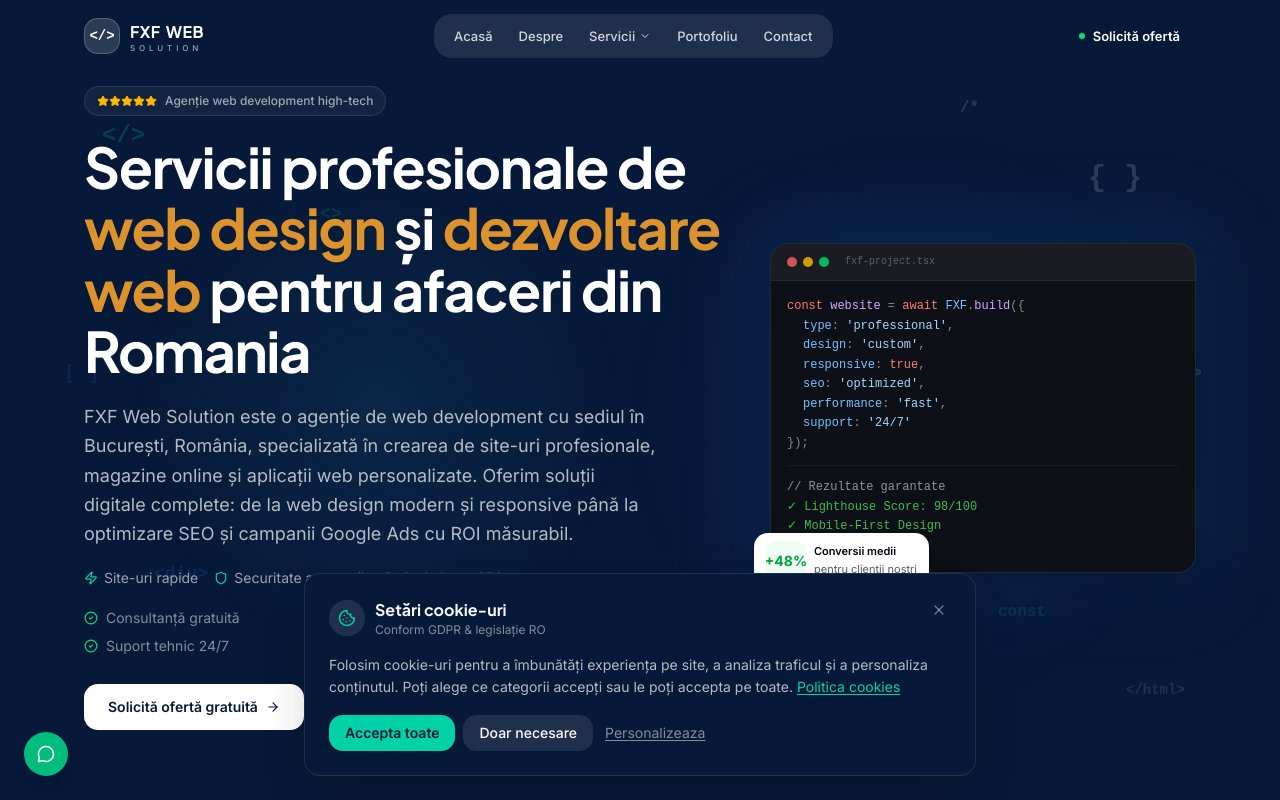
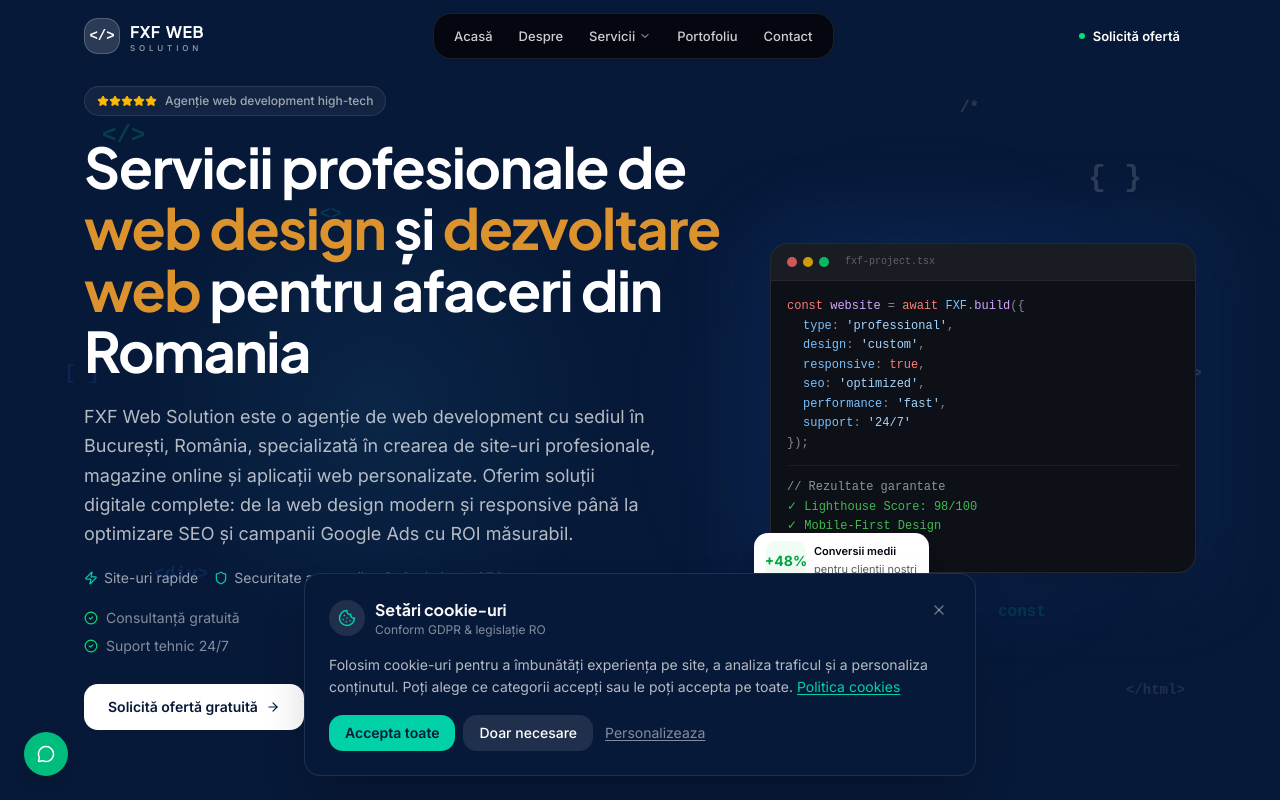
Before and after one commit to BlackTrib/fxf-v2, a Next.js app: page / in a window 1280 px wide. Shown: the top 800 px of the page. Built offline with nearby package versions, Linux system fonts and the light colour scheme.

Commit message:
style: update menu link container style on homepage
Change link container background to dark navy with subtle white border.

```diff
--- a/components/navbar.tsx
+++ b/components/navbar.tsx
@@ -94,7 +94,9 @@ export function Navbar() {
           <nav className="hidden lg:flex items-center">
             <div className={cn(
               'flex items-center gap-0.5 rounded-xl px-2 py-1.5 transition-all duration-300',
-              transparent ? 'bg-white/10 backdrop-blur-sm' : 'bg-secondary/60'
+              transparent
+                ? 'bg-foreground text-white border border-white/10 shadow-sm'
+                : 'bg-secondary/60'
             )}>
               {links.map((link) => (
                 link.dropdown ? (
```
Also changed, not shown: 111 other files (tests, documents, lock files or other folders).
